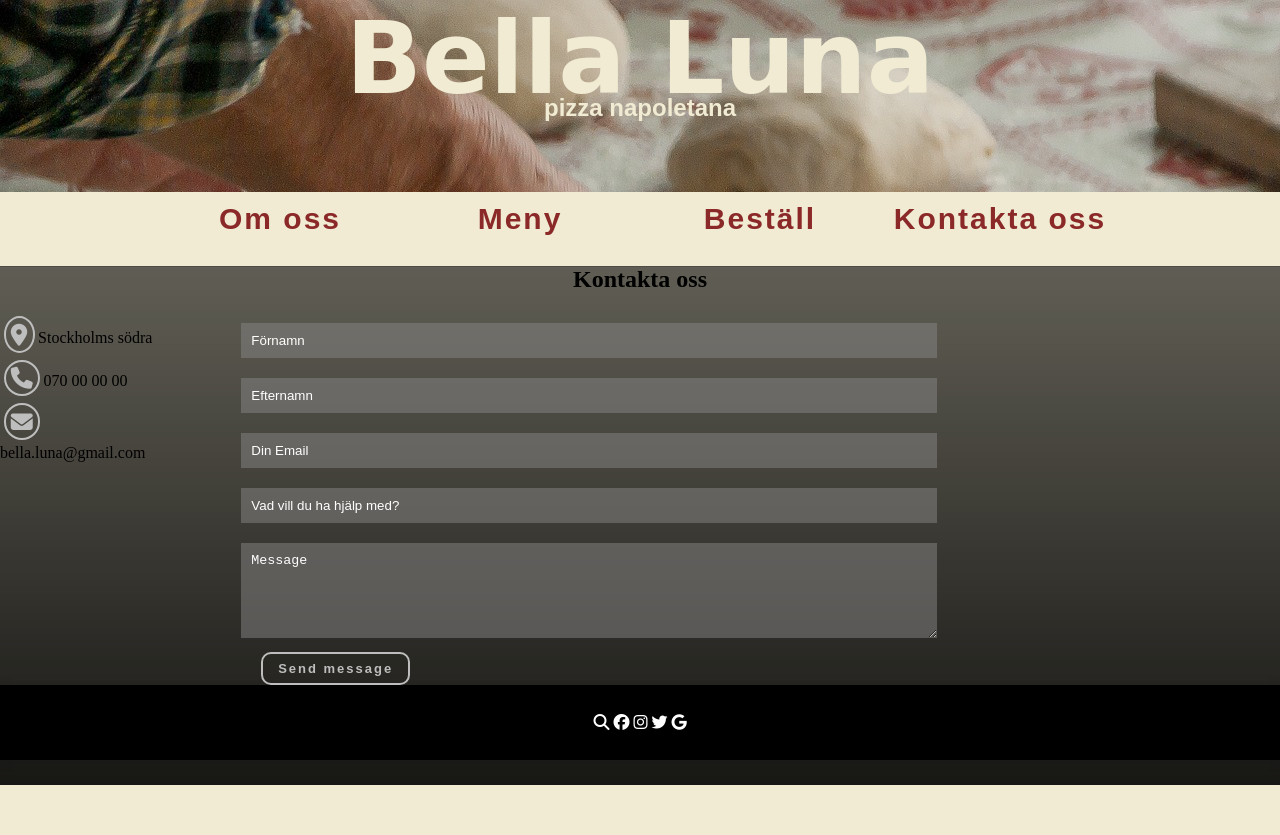
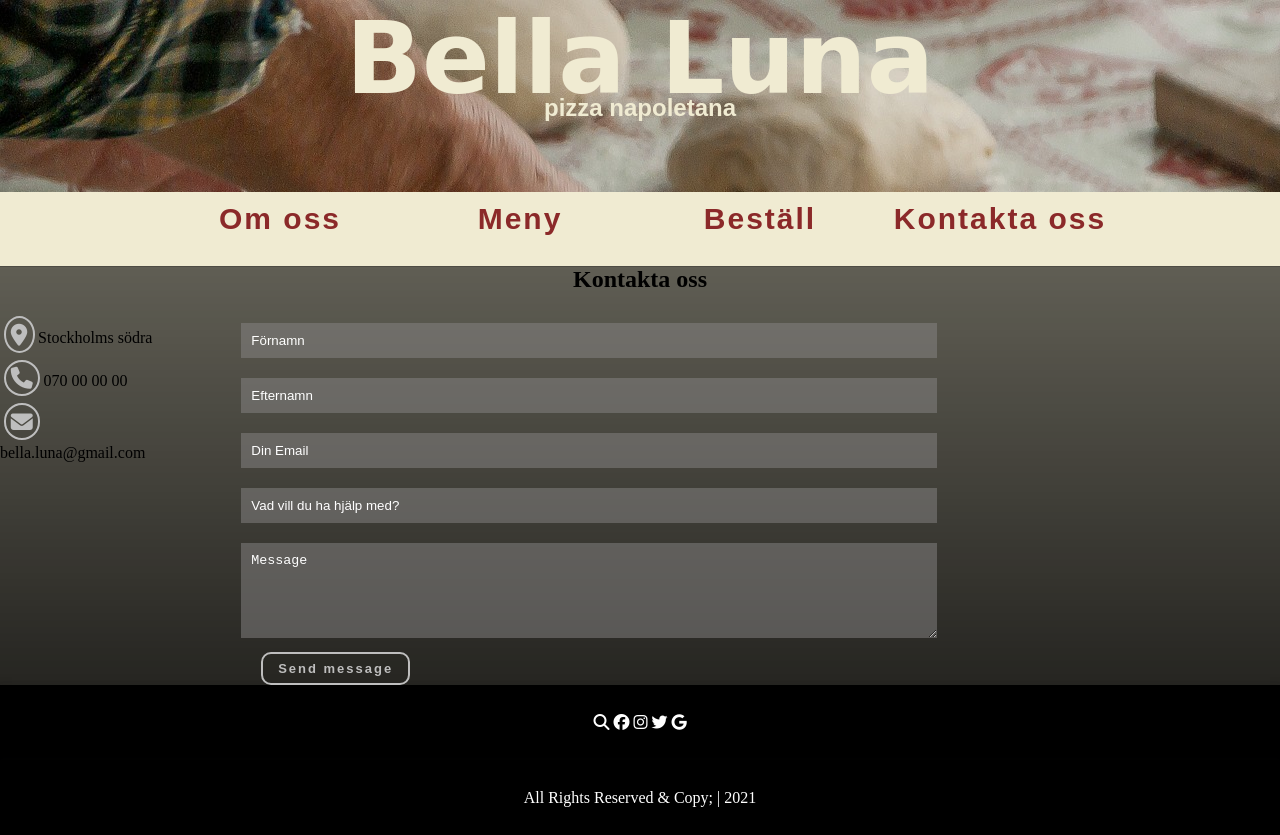
Before and after one commit to justdReas/GruppUppgift01, a plain HTML site: page kontakt.html in a window 1280 px wide. Before the commit the page ends 800 px from the top, so only its background shows below. Drawn offline with Linux system fonts and the light colour scheme; a web font is replaced by a local one.

Commit message:
Footer updated Mikaela&Lihemy

```diff
--- a/kontakt.html
+++ b/kontakt.html
@@ -71,6 +71,7 @@
             <i class="fab fa-twitter"></i>
             <i class="fab fa-google"></i>
         </div>
+        <footer>All Rights Reserved & Copy; | 2021</footer>
         </footer>
 </section>
 
```
